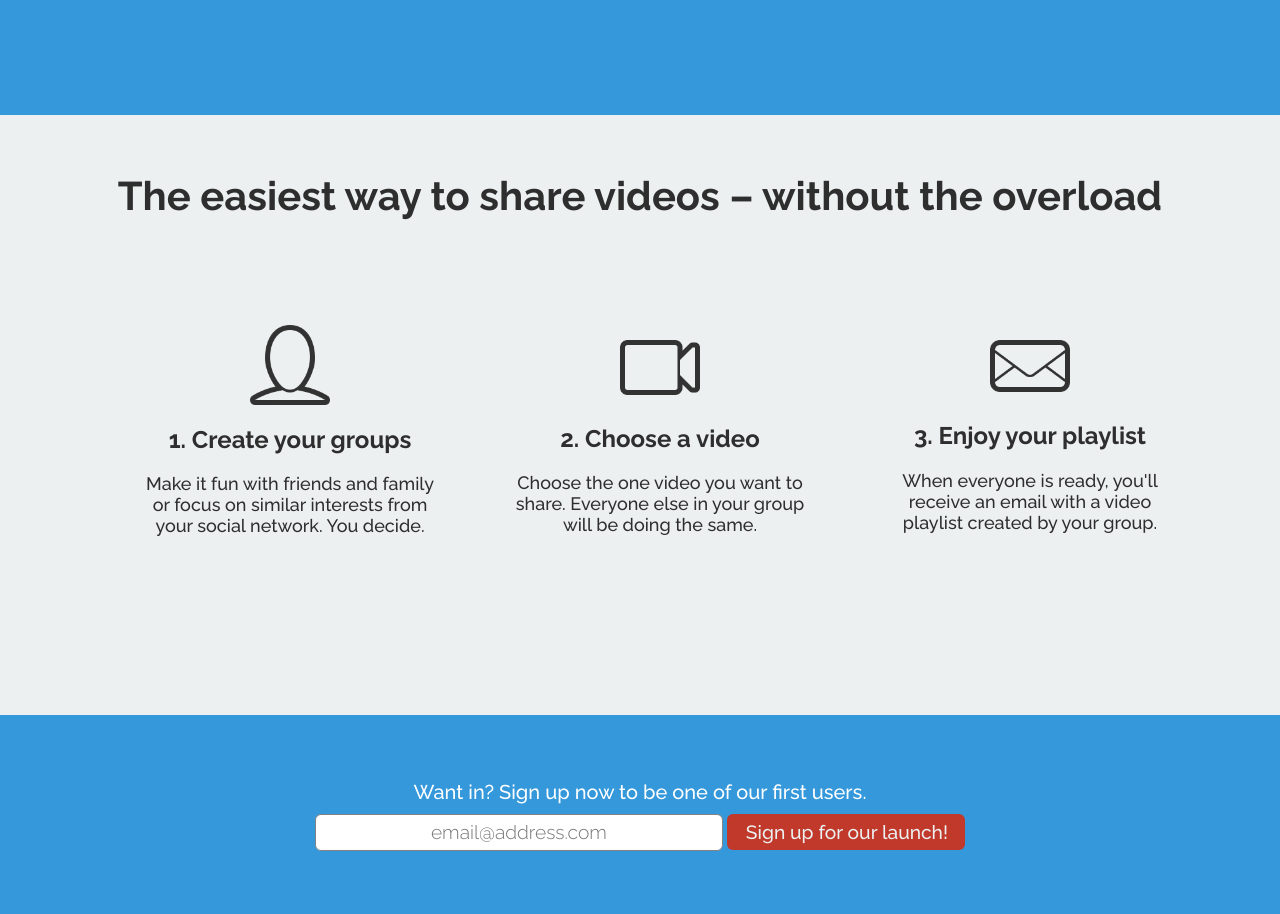
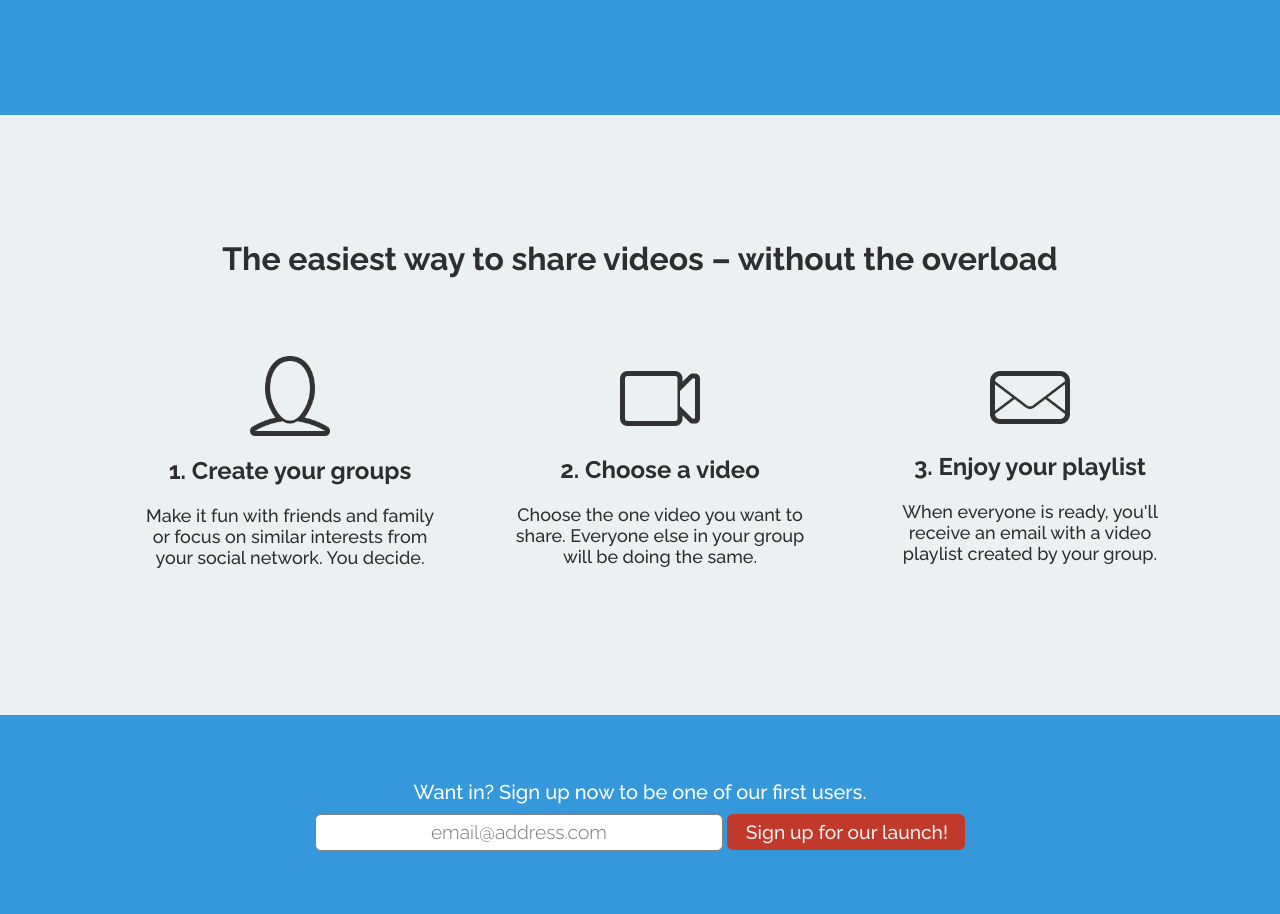
Before and after one commit to atom-morgan/videohub, a PHP site: page / in a window 1280 px wide. Shown: the part 585-1499 px from the top of the page. Run offline with PHP 8.4, Linux system fonts and the light colour scheme.

Commit message:
Fix centering in inner content section

```diff
--- a/index.html
+++ b/index.html
@@ -39,10 +39,9 @@
     </div>
   </header>
 
-  <div class="content-div">
-    <div class="content-div-header">
+  <div class="content-div-wrapper">
+    <div class="content-div-container">
       <h1>The easiest way to share videos  –  without the overload</h1>
-    </div>
       <br /><br />
       <div class="table">
         <ul class="process">
@@ -68,14 +67,13 @@
         </ul>
       </div>
     </div>
+  </div>
 
-  <div class="content-div2">
-      <form action="" method="POST" id="form-footer">
+  <div class="signup-div">
+    <form action="" method="POST" class="signup-form">
       <p>Want in? Sign up now to be one of our first users.</p>
-          <input id="input-footer" name="email" type="email" placeholder="email@address.com" />
-          <a href="#" onclick="">
-            <div id="action-button-footer">Sign up for our launch!</div>
-          </a>
+      <input class="signup-input" name="email" type="email" placeholder="email@address.com" />
+      <a href="#" onclick=""><div class="action-button-signup">Sign up for our launch!</div></a>
     </form>
   </div>
 
--- a/stylesheet/base.css
+++ b/stylesheet/base.css
@@ -167,19 +167,30 @@
 
 */
 
-.content-div {
+.content-div-wrapper {
+	position: relative;
+	height: 600px;
+
 	font-family: 'Raleway';
 	background: #ecf0f1;
 	color: #2E2E2E;
-	height: 600px;
-	position: relative;
 }
 
-.content-div-header {
-	font-weight: 500;
-	font-size: 20px;
+.content-div-container {
+	position: absolute;
+	margin: auto;
+
+	height: calc(100% - 250px);
+	width: 100%;
+	top: 0;
+	right: 0;
+	bottom: 0;
+	left: 0;
+}
+
+.content-div-container h1 {
 	text-align: center;
-	padding-top: 30px;
+	margin: 0 auto;
 }
 
 .table {
@@ -217,13 +228,14 @@
 
 .process-header p {
 	font-size: 18px;
+	margin: 0;
 }
 
 /*
 
 SECOND CONTENT */
 
-.content-div2 {
+.signup-div {
 	font-family: 'Raleway';
 	background: #3498db;
 	color: #2E2E2E;
@@ -231,7 +243,7 @@
 	position: relative;
 }
 
-#form-footer {
+.signup-form {
 	position: absolute;
 	top: 0;
 	bottom: 0;
@@ -242,7 +254,7 @@
     height: 35%;
 }
 
-#form-footer p {
+.signup-form p {
 	text-align: center;
 	margin: 0 auto;
 	padding: 0px 0px 10px 0px;
@@ -253,7 +265,7 @@
 	font-size: 20px;
 }
 
-#input-footer {
+.signup-input {
 	padding: .15em;
 	background: #FFFFFF;
 	border: 1px solid #828282;
@@ -268,7 +280,7 @@
 	float: left;
 }
 
-#action-button-footer {
+.action-button-signup {
 	padding: .35em 1em;
 	background: none repeat scroll 0 0 #C0392B;
 	border-radius: 6px;
```
Lines whose indentation alone changed are shown as unchanged.
